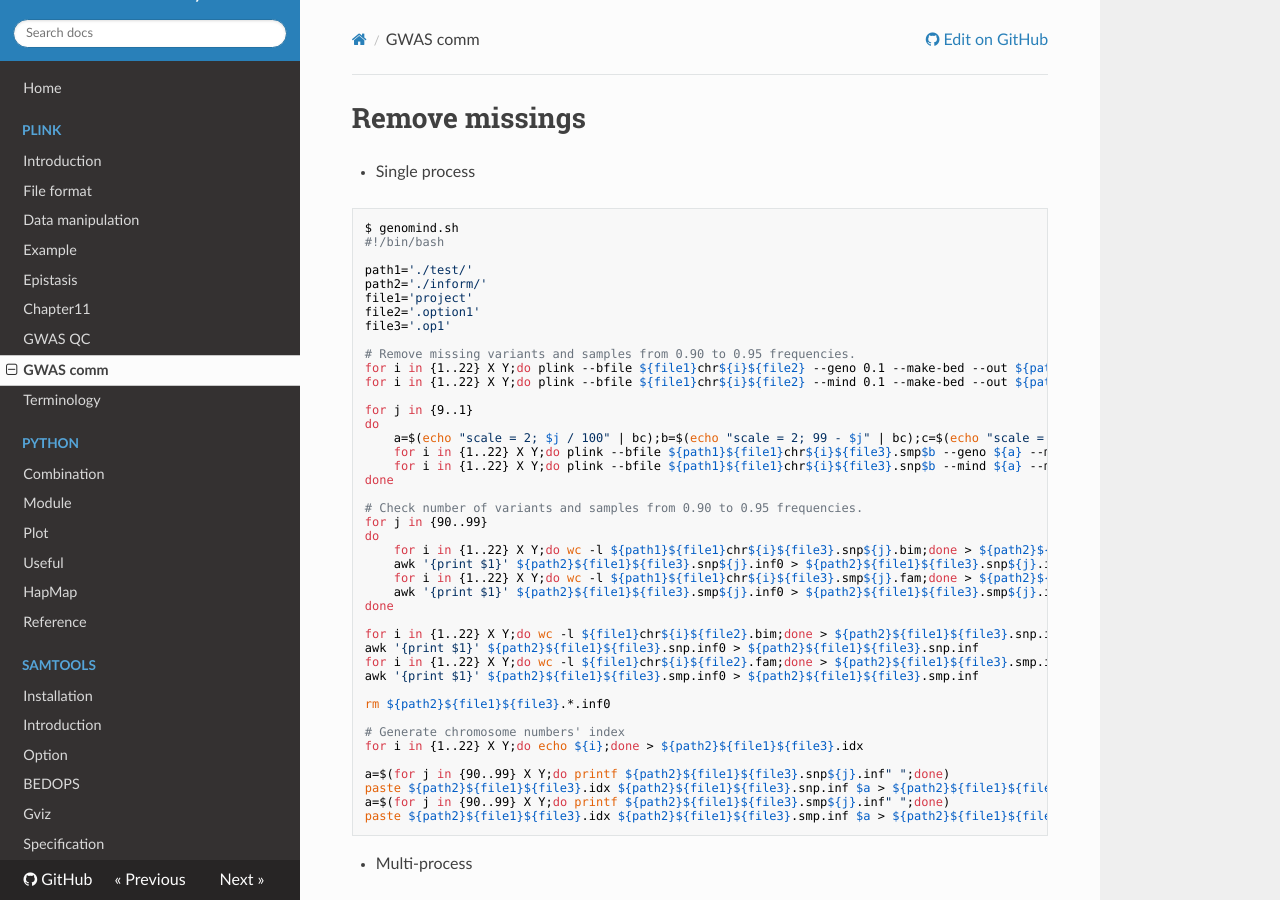
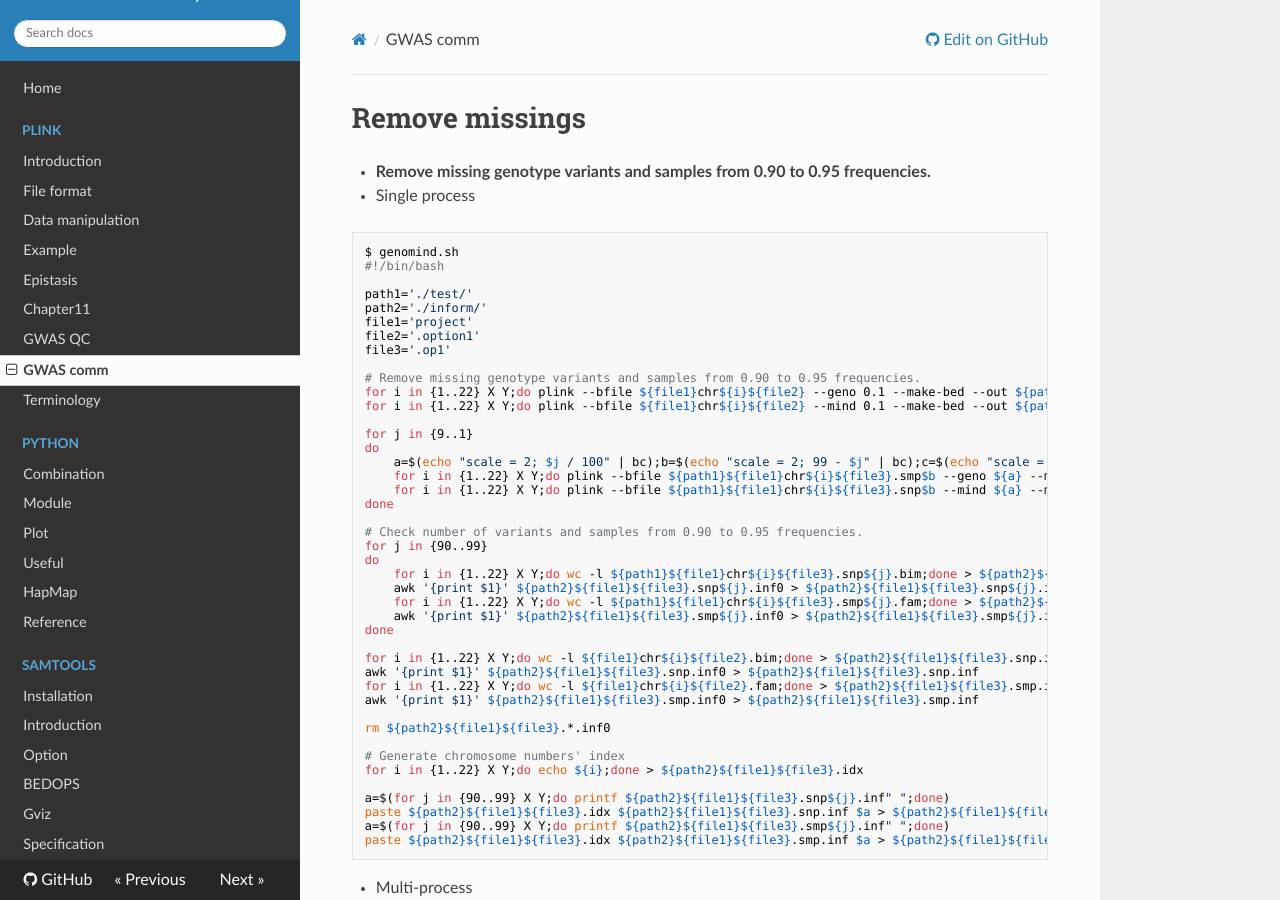
Before and after one commit to WonyoungCho/plink, an MkDocs documentation site: the page built from docs/GWAS_bash.md, in a window 1280 px wide and 900 px high. Built offline with MkDocs 1.6.1, drawn with Linux system fonts in a browser that asks for light colours; nearby versions of some CDN libraries; old or Windows-style settings are respelled for this version of MkDocs.

Commit message:
Update GWAS_bash.md

````diff
--- a/docs/GWAS_bash.md
+++ b/docs/GWAS_bash.md
@@ -1,4 +1,5 @@
 # Remove missings
+- **Remove missing genotype variants and samples from 0.90 to 0.95 frequencies.**
 - Single process
 ```
 $ genomind.sh
@@ -10,7 +11,7 @@ file1='project'
 file2='.option1'
 file3='.op1'
 
-# Remove missing variants and samples from 0.90 to 0.95 frequencies.
+# Remove missing genotype variants and samples from 0.90 to 0.95 frequencies.
 for i in {1..22} X Y;do plink --bfile ${file1}chr${i}${file2} --geno 0.1 --make-bed --out ${path1}${file1}chr${i}${file3}.snp90;done
 for i in {1..22} X Y;do plink --bfile ${file1}chr${i}${file2} --mind 0.1 --make-bed --out ${path1}${file1}chr${i}${file3}.smp90;done
 
````
